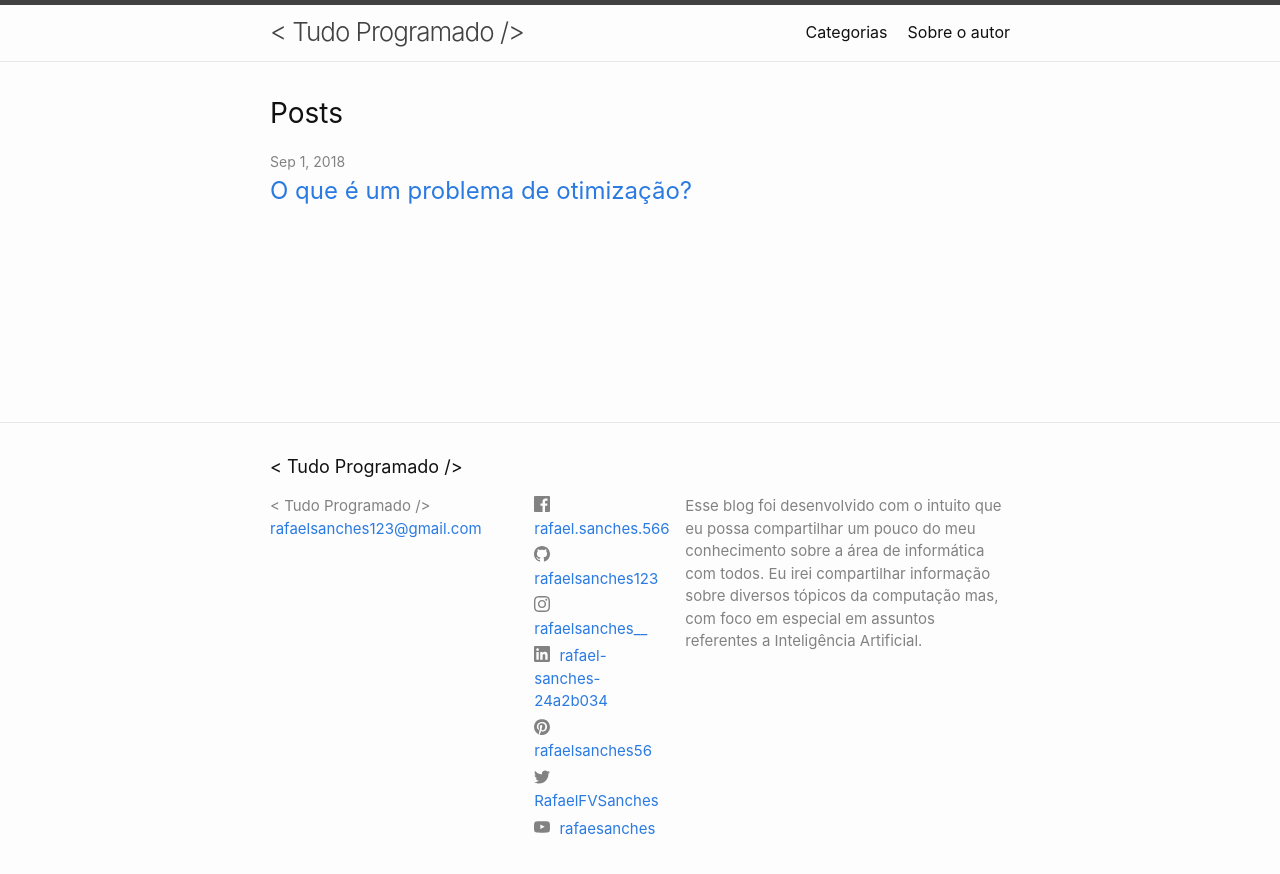
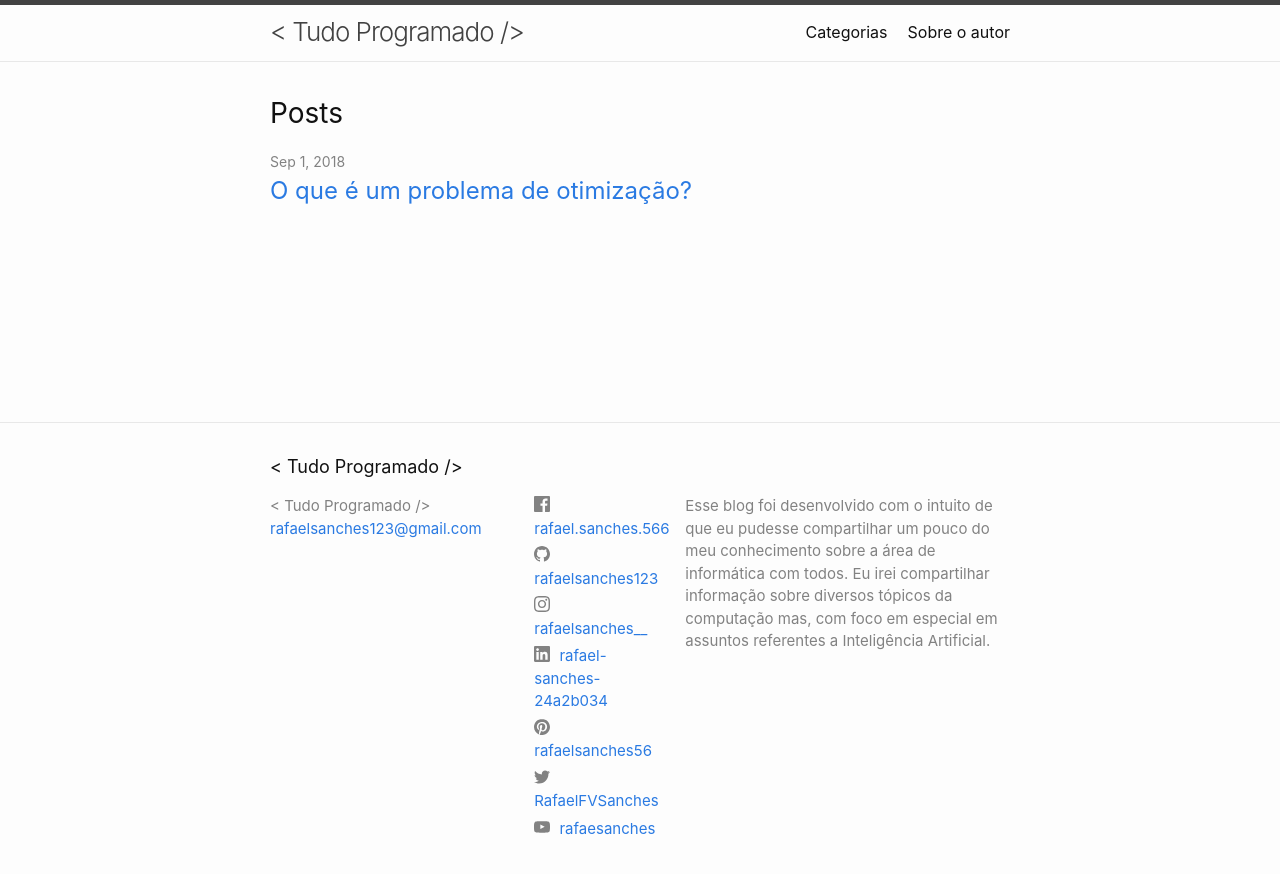
Before and after one commit to rafaelsanches123/rafaelsanches123.github.io, a Jekyll site: the page built from index.md, in a window 1280 px wide. Shown: the top 874 px of the page. Built offline with Jekyll 4.4.1, drawn with Linux system fonts in a browser that asks for light colours; comment, search, counter and statistics services are not loaded.

Commit message:
correção de texto de descrição!

```diff
--- a/_config.yml
+++ b/_config.yml
@@ -16,7 +16,7 @@
 title: < Tudo Programado />
 email: rafaelsanches123@gmail.com
 description: >- # this means to ignore newlines until "baseurl:"
-  Esse blog foi desenvolvido com o intuito que eu possa compartilhar um pouco do meu conhecimento sobre a área de informática com todos.
+  Esse blog foi desenvolvido com o intuito de que eu pudesse compartilhar um pouco do meu conhecimento sobre a área de informática com todos.
   Eu irei compartilhar informação sobre diversos tópicos da computação mas, com foco em especial em assuntos referentes a Inteligência Artificial.
 baseurl: "" # the subpath of your site, e.g. /blog
 url: "https://rafaelsanches123.github.io" # the base hostname & protocol for your site, e.g. http://example.com
```
